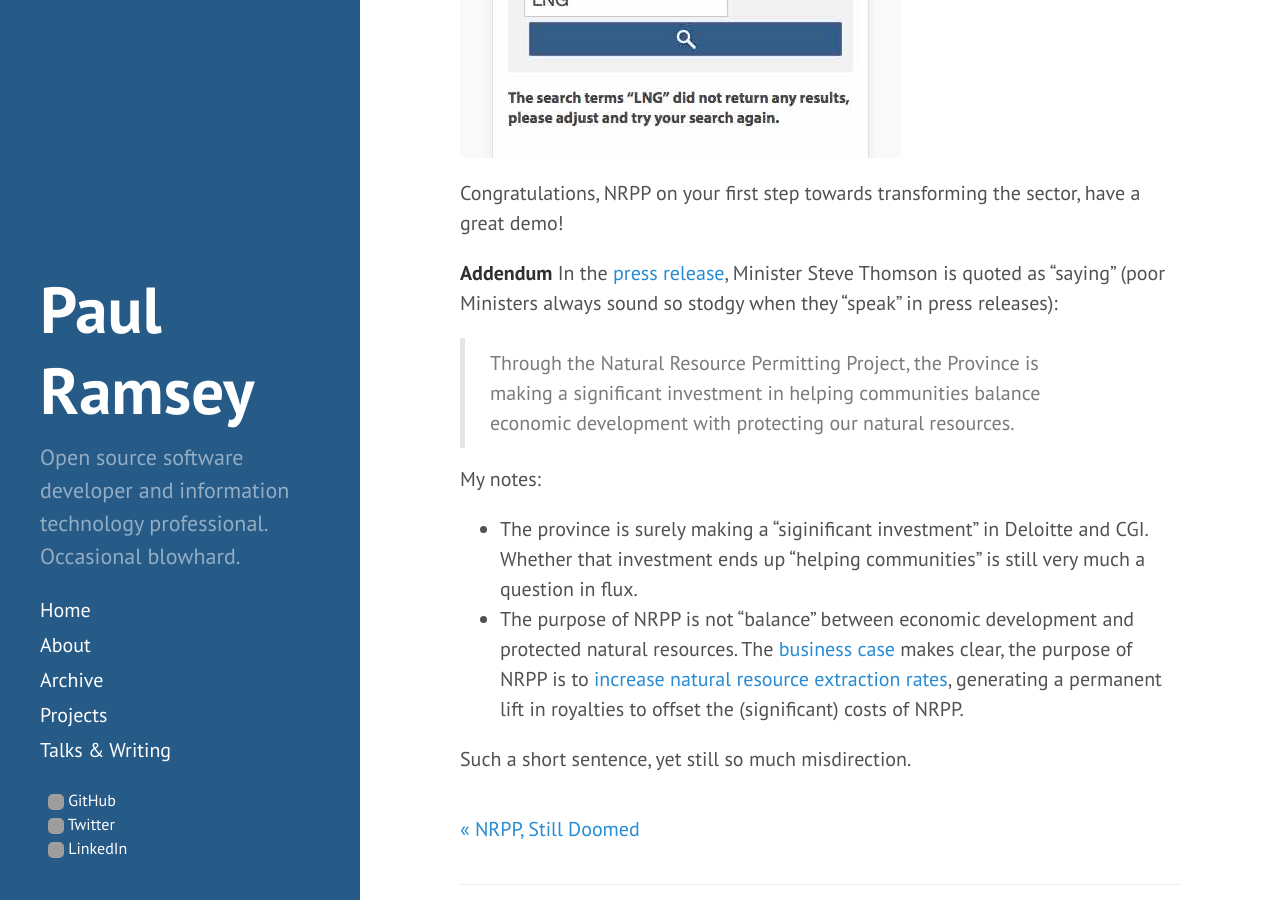
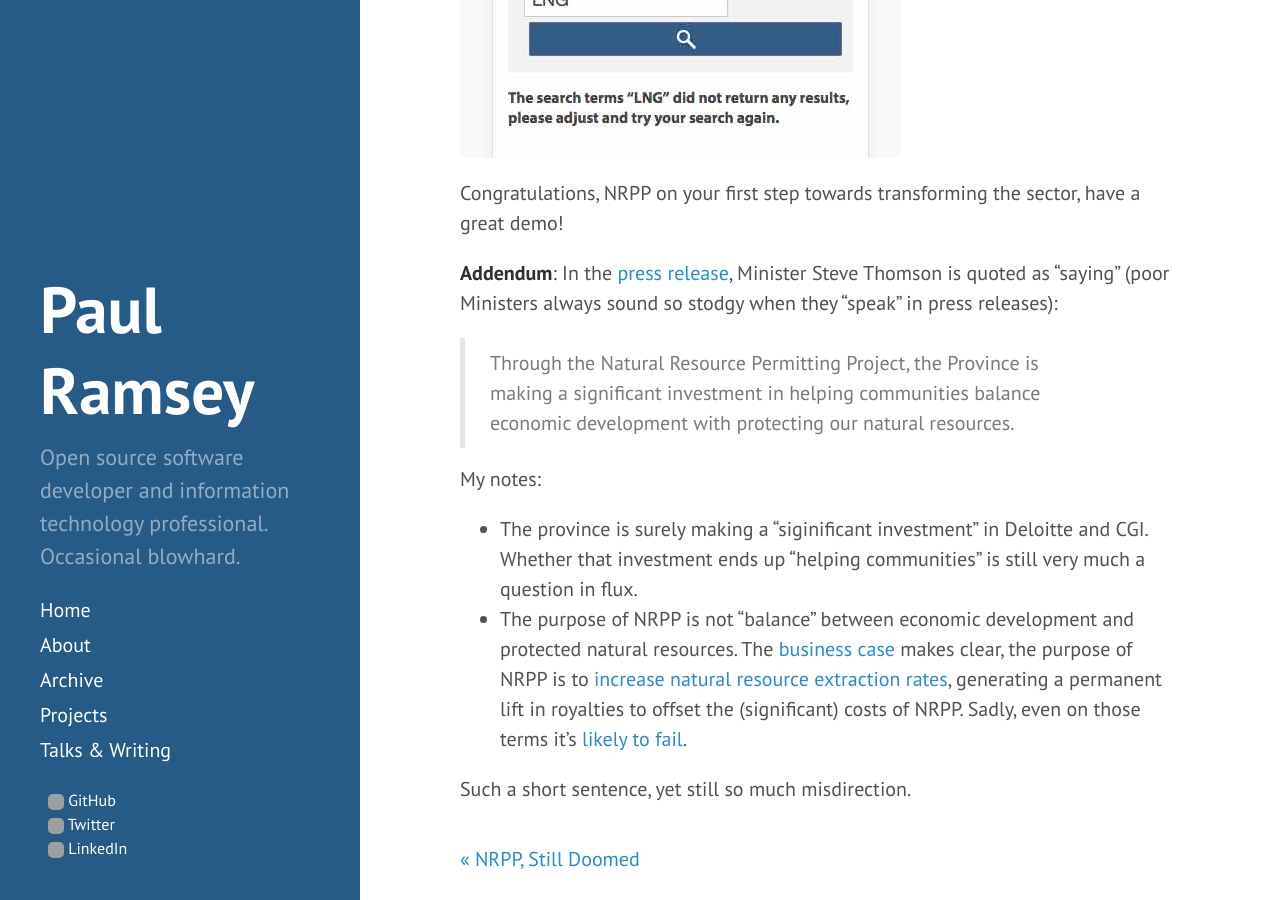
Before and after one commit to pramsey/pramsey.github.io, a Jekyll site: the page built from _posts/2016-12-07-nrpp-its-alive.md, in a window 1280 px wide and 900 px high, scrolled down 3696 px. Built offline with Jekyll 4.4.1, drawn with Linux system fonts in a browser that asks for light colours; comment, search, counter and statistics services are not loaded; grey boxes are pictures that could not be loaded.

Commit message:
link add

```diff
--- a/_posts/2016-12-07-nrpp-its-alive.md
+++ b/_posts/2016-12-07-nrpp-its-alive.md
@@ -50,13 +50,13 @@ Anyways, while she's getting her demonstration of the new [NRS Online Services w
 
 Congratulations, NRPP on your first step towards transforming the sector, have a great demo!
 
-**Addendum** In the [press release](https://news.gov.bc.ca/releases/2016FLNR0292-002610?WT.cg_n=Hootsuite), Minister Steve Thomson is quoted as "saying" (poor Ministers always sound so stodgy when they "speak" in press releases):
+**Addendum**: In the [press release](https://news.gov.bc.ca/releases/2016FLNR0292-002610?WT.cg_n=Hootsuite), Minister Steve Thomson is quoted as "saying" (poor Ministers always sound so stodgy when they "speak" in press releases):
 
 > Through the Natural Resource Permitting Project, the Province is making a significant investment in helping communities balance economic development with protecting our natural resources.
 
 My notes:
 
 * The province is surely making a "siginificant investment" in Deloitte and CGI. Whether that investment ends up "helping communities" is still very much a question in flux.
-* The purpose of NRPP is not "balance" between economic development and protected natural resources. The [business case](http://www2.gov.bc.ca/gov/content/industry/natural-resource-use/frontcounter-bc/natural-resource-permitting-project/nrpp-business-case-3623) makes clear, the purpose of NRPP is to [increase natural resource extraction rates](http://blog.cleverelephant.ca/2016/05/nrpp-magic-asterisk.html), generating a permanent lift in royalties to offset the (significant) costs of NRPP.
+* The purpose of NRPP is not "balance" between economic development and protected natural resources. The [business case](http://www2.gov.bc.ca/gov/content/industry/natural-resource-use/frontcounter-bc/natural-resource-permitting-project/nrpp-business-case-3623) makes clear, the purpose of NRPP is to [increase natural resource extraction rates](http://blog.cleverelephant.ca/2016/05/nrpp-magic-asterisk.html), generating a permanent lift in royalties to offset the (significant) costs of NRPP. Sadly, even on those terms it's [likely to fail](http://blog.cleverelephant.ca/2016/05/nrpp-magic-asterisk.html).
 
 Such a short sentence, yet still so much misdirection.
```
